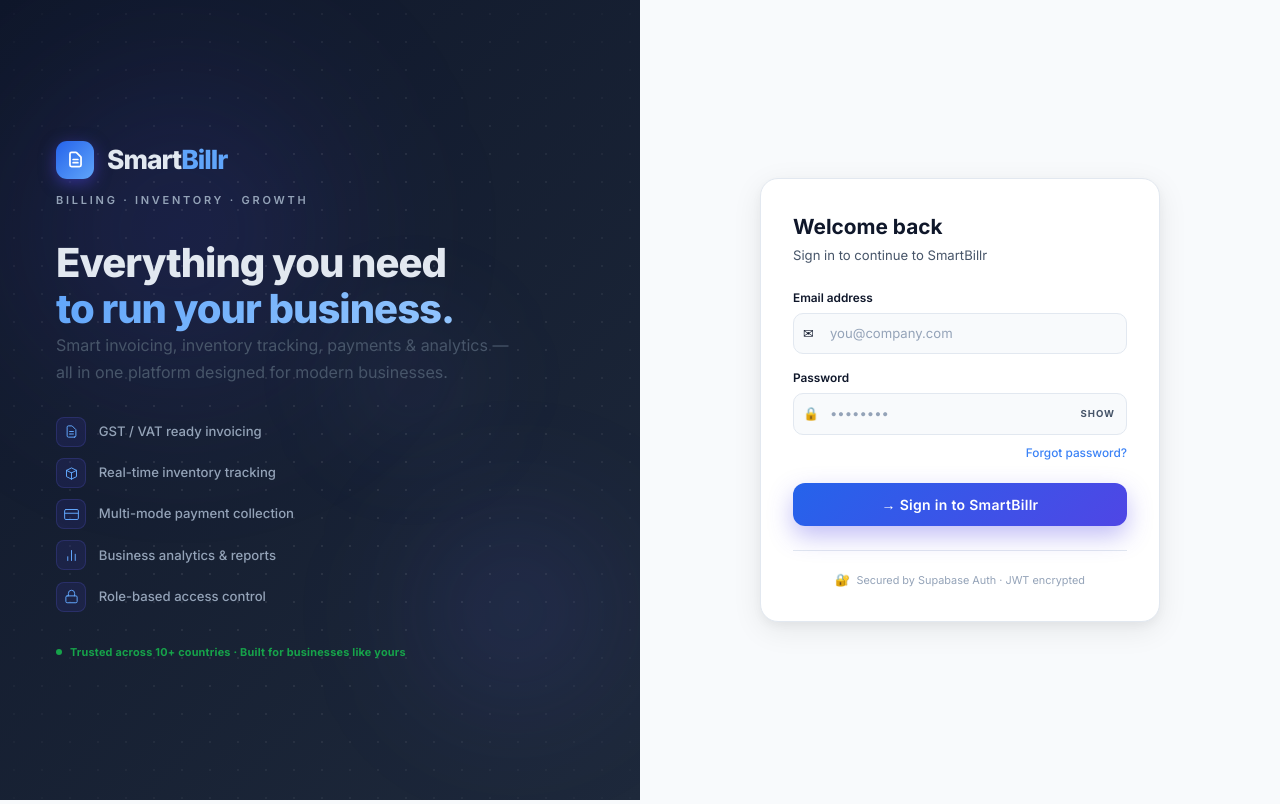
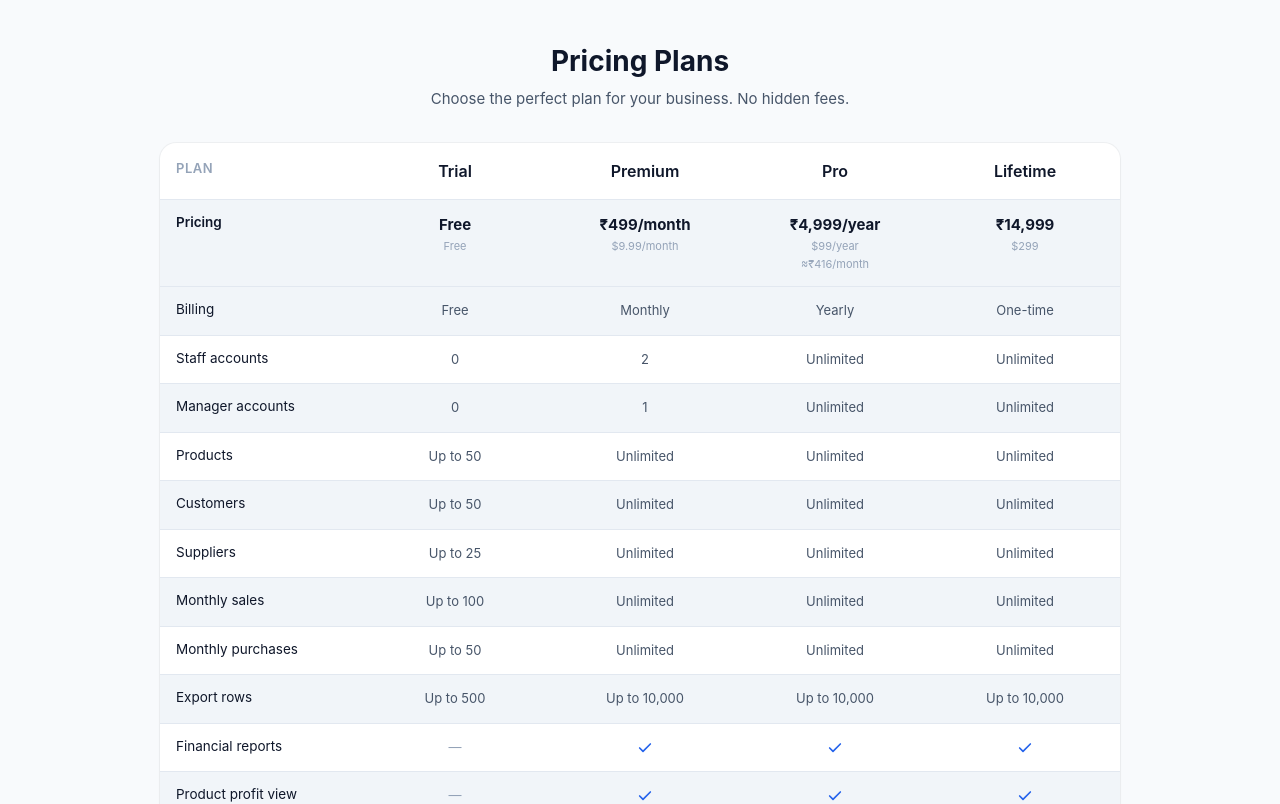
Before and after one commit to Venkat-2106/smartbillr, a React (Vite) app in the folder frontend/: page /subscription in a window 1280 px wide. Before the commit this address led to /login. Shown: the top 804 px of the page. Built offline with nearby package versions, Linux system fonts and the light colour scheme; no server answers.

Commit message:
refresh commit

```diff
--- a/frontend/src/features/public/components/LandingNav.jsx
+++ b/frontend/src/features/public/components/LandingNav.jsx
@@ -42,6 +42,7 @@
 
   const navLinks = [
     { label: 'Features', target: 'features' },
+    { label: 'Pricing', target: 'pricing' },
     { label: 'About', target: 'about' },
     { label: 'Contact', target: 'contact' },
   ]
@@ -121,7 +122,7 @@
           {navLinks.map((link) => (
             <button
               key={link.target}
-              onClick={() => scrollTo(link.target)}
+              onClick={() => link.target === 'pricing' ? navigate('/subscription') : scrollTo(link.target)}
               onMouseEnter={() => setHoveredLink(link.target)}
               onMouseLeave={() => setHoveredLink(null)}
               style={{
@@ -221,7 +222,7 @@
           {navLinks.map((link) => (
             <button
               key={link.target}
-              onClick={() => scrollTo(link.target)}
+              onClick={() => link.target === 'pricing' ? navigate('/subscription') : scrollTo(link.target)}
               style={mobileItemStyle}
             >
               {link.label}
--- a/frontend/src/features/settings/pages/SettingsPage.jsx
+++ b/frontend/src/features/settings/pages/SettingsPage.jsx
@@ -11,10 +11,14 @@
 import { COUNTRIES } from '../../../shared/data/countries'
 import { useBusiness, useUpdateBusiness } from '../hooks/useSettings'
 import { businessSchema } from '../schemas/businessSchema'
+import { useSubscription } from '../../subscription/hooks/useSubscription'
+import { SUBSCRIPTION_DISPLAY_NAMES as DISPLAY_NAMES } from '../../../shared/utils/subscriptionUtils'
+import { formatDate } from '../../../shared/utils/formatDate'
 
 const TABS = [
   { key: 'general', label: 'Business Info' },
   { key: 'tax', label: 'Tax Settings' },
+  { key: 'pricing', label: 'Pricing & Plans' },
 ]
 
 export default function SettingsPage() {
@@ -23,6 +27,7 @@
 
   const { data, isLoading, isError } = useBusiness()
   const { mutate: save, isPending: isSaving } = useUpdateBusiness()
+  const { data: sub, isLoading: subLoading } = useSubscription()
 
   const business = data?.data ?? data
 
@@ -123,6 +128,97 @@
               color: 'var(--danger-text)', fontWeight: 500,
             }}>
               Could not load business settings. Check that the backend is running and refresh.
+            </div>
+          ) : activeTab === 'pricing' ? (
+            <div>
+              {subLoading ? (
+                <div style={{ display: 'flex', justifyContent: 'center', padding: 48 }}>
+                  <Spinner size="md" />
+                </div>
+              ) : (
+                <>
+                  <p style={{
+                    fontSize: 10.5, fontWeight: 700, textTransform: 'uppercase',
+                    letterSpacing: '0.08em', color: 'var(--text-muted)',
+                    margin: '0 0 20px',
+                  }}>
+                    Current Plan
+                  </p>
+
+                  <div style={{
+                    background: 'var(--bg-card)',
+                    border: '1px solid var(--border)',
+                    borderRadius: 12,
+                    padding: 24,
+                    marginBottom: 20,
+                    textAlign: 'center',
+                  }}>
+                    <div style={{
+                      width: 56, height: 56, borderRadius: '50%',
+                      background: 'var(--accent-50)',
+                      display: 'flex', alignItems: 'center', justifyContent: 'center',
+                      margin: '0 auto 16px',
+                    }}>
+                      <svg width="28" height="28" viewBox="0 0 24 24" fill="none" stroke="var(--accent-600)" strokeWidth="2" strokeLinecap="round" strokeLinejoin="round">
+                        <rect x="3" y="11" width="18" height="11" rx="2" ry="2" />
+                        <path d="M7 11V7a5 5 0 0 1 10 0v4" />
+                      </svg>
+                    </div>
+
+                    <h2 style={{ fontSize: 20, fontWeight: 600, margin: '0 0 4px', color: 'var(--text-primary)' }}>
+                      {sub ? (DISPLAY_NAMES[sub.subscription_type] || 'Trial') : 'Trial'}
+                    </h2>
+                    <p style={{ margin: '0 0 20px', fontSize: 13, color: 'var(--text-secondary)' }}>
+                      {sub?.is_expired
+                        ? 'Your subscription has expired. Renew to continue using all features.'
+                        : 'Your plan is active.'}
+                    </p>
+
+                    <div style={{
+                      display: 'flex', justifyContent: 'center', gap: 28,
+                      flexWrap: 'wrap', marginBottom: 24,
+                    }}>
+                      <div style={{ textAlign: 'center' }}>
+                        <div style={{ fontSize: 11, color: 'var(--text-muted)', marginBottom: 2 }}>Status</div>
+                        <div style={{ fontSize: 14, fontWeight: 600, color: sub?.is_expired ? 'var(--danger)' : 'var(--text-primary)' }}>
+                          {sub?.payment_status === 'paid' ? 'Active' : sub?.payment_status || '—'}
+                        </div>
+                      </div>
+                      {sub?.trial_end_at && (
+                        <div style={{ textAlign: 'center' }}>
+                          <div style={{ fontSize: 11, color: 'var(--text-muted)', marginBottom: 2 }}>Trial Ends</div>
+                          <div style={{ fontSize: 14, fontWeight: 600, color: 'var(--text-primary)' }}>
+                            {formatDate(sub.trial_end_at)}
+                          </div>
+                        </div>
+                      )}
+                      {sub?.subscription_end_at && (
+                        <div style={{ textAlign: 'center' }}>
+                          <div style={{ fontSize: 11, color: 'var(--text-muted)', marginBottom: 2 }}>Subscription Ends</div>
+                          <div style={{ fontSize: 14, fontWeight: 600, color: 'var(--text-primary)' }}>
+                            {formatDate(sub.subscription_end_at)}
+                          </div>
+                        </div>
+                      )}
+                      {sub?.days_remaining !== null && sub?.days_remaining !== undefined && (
+                        <div style={{ textAlign: 'center' }}>
+                          <div style={{ fontSize: 11, color: 'var(--text-muted)', marginBottom: 2 }}>Days Remaining</div>
+                          <div style={{
+                            fontSize: 14, fontWeight: 600,
+                            color: sub.days_remaining <= 7 ? 'var(--danger)' : 'var(--text-primary)',
+                          }}>
+                            {sub.days_remaining}
+                          </div>
+                        </div>
+                      )}
+                    </div>
+
+                    <Button variant="primary" onClick={() => navigate('/subscription')}>
+                      View all plans
+                    </Button>
+                  </div>
+                </>
+              )}
             </div>
           ) : (
             <form onSubmit={handleSubmit(onSubmit)} noValidate>
--- a/frontend/src/features/subscription/pages/SubscriptionPage.jsx
+++ b/frontend/src/features/subscription/pages/SubscriptionPage.jsx
@@ -1,8 +1,9 @@
 import { useNavigate } from 'react-router-dom'
-import { Spinner } from '../../../shared/components'
+import { Spinner, Button } from '../../../shared/components'
 import { useSubscription } from '../hooks/useSubscription'
 import useAuthStore from '../../../store/authStore'
-import { useEffect, useMemo } from 'react'
+import { useMemo } from 'react'
+import { formatDate } from '../../../shared/utils/formatDate'
 import {
   SUBSCRIPTION_DISPLAY_NAMES as DISPLAY_NAMES,
   PLAN_ORDER, NEXT_TIER, getSubscriptionDisplayName,
@@ -61,33 +62,66 @@
   },
 }
 
+const PRICING = {
+  trial:   { inr: 'Free',               usd: 'Free' },
+  monthly: { inr: '₹499/month',         usd: '$9.99/month' },
+  annual:  { inr: '₹4,999/year',        usd: '$99/year',        inrSub: '≈₹416/month', usdSub: '≈$8.25/month' },
+  lifetime:{ inr: '₹14,999',            usd: '$299' },
+}
+
 function getPlanData(tier) {
   const s = STAFF_LIMITS_PLANS[tier] || STAFF_LIMITS_PLANS.trial
   const f = FEATURE_LIMITS_PLANS[tier] || FEATURE_LIMITS_PLANS.trial
   return { staff: s.staff, manager: s.manager, ...f }
 }
 
+function CheckIcon() {
+  return (
+    <svg width="16" height="16" viewBox="0 0 24 24" fill="none" stroke="var(--accent-600)" strokeWidth="2.5" strokeLinecap="round" strokeLinejoin="round" style={{ display: 'inline-block', verticalAlign: 'middle' }}>
+      <polyline points="20 6 9 17 4 12" />
+    </svg>
+  )
+}
+
+function FeatureValue({ val }) {
+  if (val === '✓') return <CheckIcon />
+  if (val === '—') return <span style={{ color: 'var(--text-muted)' }}>—</span>
+  return <>{val}</>
+}
+
 export default function SubscriptionPage() {
   const navigate = useNavigate()
   const { data: sub, isLoading } = useSubscription()
   const token = useAuthStore(s => s.token)
+  const business = useAuthStore(s => s.business)
+  const country = business?.business_country_code || 'IN'
 
-  useEffect(() => {
-    if (!token) {
-      navigate('/login', { replace: true })
-    }
-  }, [token, navigate])
+  const isLoggedIn = !!token
+  const currentTier = sub?.subscription_type || 'trial'
+  const nextTier = sub && NEXT_TIER[currentTier]
 
-  const currentTier = sub?.subscription_type || 'trial'
-  const nextTier = NEXT_TIER[currentTier]
+  const isNativeINR = country === 'IN'
 
   const plans = useMemo(() => PLAN_ORDER.map((tier) => ({
     id: tier,
     name: DISPLAY_NAMES[tier],
-    isCurrent: tier === currentTier,
-    isUpgrade: tier === nextTier,
+    isCurrent: isLoggedIn && tier === currentTier,
+    isUpgrade: isLoggedIn && sub && tier === nextTier,
     data: getPlanData(tier),
-  })), [currentTier, nextTier])
+  })), [currentTier, nextTier, isLoggedIn, sub])
+
+  const pricingRow = useMemo(() => ({
+    label: 'Pricing',
+    values: plans.map(p => {
+      const price = PRICING[p.id]
+      if (!price) return { primary: '—', secondary: null, subtitle: null }
+      return {
+        primary: isNativeINR ? price.inr : price.usd,
+        secondary: isNativeINR ? price.usd : price.inr,
+        subtitle: isNativeINR ? (price.inrSub || null) : (price.usdSub || null),
+      }
+    }),
+  }), [plans, isNativeINR])
 
   const featureRows = useMemo(() => FEATURES.map((f) => {
     const planValues = plans.map((p) => {
@@ -109,18 +143,10 @@
     return { label: f.label, values: planValues }
   }), [plans])
 
-  if (isLoading) {
+  if (isLoading && isLoggedIn) {
     return (
-      <div style={{ display: 'flex', justifyContent: 'center', alignItems: 'center', height: '100vh' }}>
+      <div style={{ display: 'flex', justifyContent: 'center', alignItems: 'center', height: '100vh', background: 'var(--bg-page)' }}>
         <Spinner size={32} />
-      </div>
-    )
-  }
-
-  if (!sub) {
-    return (
-      <div style={{ display: 'flex', justifyContent: 'center', alignItems: 'center', height: '100vh' }}>
-        <p>Unable to load subscription information.</p>
       </div>
     )
   }
@@ -131,41 +157,57 @@
     suspended: 'Suspended',
   }
 
+  const hasSubscription = isLoggedIn && sub
+
   return (
     <div style={{
       minHeight: '100vh',
-      background: '#f5f5f5',
-      padding: 24,
-      fontFamily: 'system-ui, sans-serif',
+      background: 'var(--bg-page)',
+      padding: 'var(--page-padding-desktop, 2rem)',
+      fontFamily: 'var(--font-sans, "Inter", sans-serif)',
     }}>
       <div style={{ maxWidth: 960, margin: '0 auto' }}>
 
-        {/* ── Current subscription card ── */}
+        {/* ── Page header ── */}
+        <div style={{ textAlign: 'center', marginBottom: 32, paddingTop: 8 }}>
+          <h1 style={{ fontSize: 28, fontWeight: 700, margin: '0 0 6px', color: 'var(--text-primary)' }}>
+            {hasSubscription ? 'Plans & Pricing' : 'Pricing Plans'}
+          </h1>
+          <p style={{ margin: 0, fontSize: 15, color: 'var(--text-secondary)', lineHeight: 1.5 }}>
+            {hasSubscription
+              ? 'Compare features and find the right plan for your business.'
+              : 'Choose the perfect plan for your business. No hidden fees.'}
+          </p>
+        </div>
+
+        {/* ── Current subscription card (only for logged-in users) ── */}
+        {hasSubscription && (
           <div style={{
-          background: 'white',
-          borderRadius: 16,
+            background: 'var(--bg-card)',
+            borderRadius: 'var(--r-xl, 16px)',
             padding: 32,
-          boxShadow: '0 4px 24px rgba(0,0,0,0.08)',
+            boxShadow: 'var(--shadow-card)',
             marginBottom: 32,
             textAlign: 'center',
+            borderTop: '3px solid var(--accent-600)',
           }}>
             <div style={{
               width: 64, height: 64, borderRadius: '50%',
-            background: sub.is_expired ? '#FEE2E2' : '#DBEAFE',
+              background: sub.is_expired ? 'var(--danger-bg)' : 'var(--accent-50)',
               display: 'flex', alignItems: 'center', justifyContent: 'center',
               margin: '0 auto 20px',
             }}>
-            <svg width="32" height="32" viewBox="0 0 24 24" fill="none" stroke={sub.is_expired ? '#DC2626' : '#2563EB'} strokeWidth="2" strokeLinecap="round" strokeLinejoin="round">
+              <svg width="32" height="32" viewBox="0 0 24 24" fill="none" stroke={sub.is_expired ? 'var(--danger)' : 'var(--accent-600)'} strokeWidth="2" strokeLinecap="round" strokeLinejoin="round">
                 <rect x="3" y="11" width="18" height="11" rx="2" ry="2" />
                 <path d="M7 11V7a5 5 0 0 1 10 0v4" />
               </svg>
             </div>
 
-          <h1 style={{ fontSize: 24, fontWeight: 600, margin: '0 0 8px', color: '#111' }}>
+            <h1 style={{ fontSize: 24, fontWeight: 600, margin: '0 0 8px', color: 'var(--text-primary)' }}>
               {sub.is_expired ? 'Subscription Required' : `${DISPLAY_NAMES[currentTier] || 'Trial'} Plan`}
             </h1>
 
-          <p style={{ color: '#666', margin: '0 0 24px', lineHeight: 1.5 }}>
+            <p style={{ color: 'var(--text-secondary)', margin: '0 0 24px', lineHeight: 1.5 }}>
               {sub.is_expired
                 ? 'Your access has been restricted. Please renew to continue.'
                 : 'Your subscription is active.'}
@@ -191,13 +233,14 @@
               )}
             </div>
           </div>
+        )}
 
-        {/* ── Upgrade callout ── */}
-        {nextTier && !sub.is_expired && (
+        {/* ── Upgrade callout (only for logged-in users) ── */}
+        {hasSubscription && nextTier && !sub.is_expired && (
           <div style={{
-            background: 'linear-gradient(135deg, #FFF7ED 0%, #FEF3C7 100%)',
-            border: '1px solid #FDE68A',
-            borderRadius: 16,
+            background: 'color-mix(in srgb, var(--accent-600) 8%, var(--bg-card))',
+            border: '1px solid color-mix(in srgb, var(--accent-600) 20%, transparent)',
+            borderRadius: 'var(--r-xl, 16px)',
             padding: 24,
             marginBottom: 32,
             display: 'flex',
@@ -207,58 +250,46 @@
             gap: 16,
           }}>
             <div>
-              <p style={{ margin: '0 0 4px', fontSize: 16, fontWeight: 600, color: '#92400E' }}>
+              <p style={{ margin: '0 0 4px', fontSize: 16, fontWeight: 600, color: 'var(--accent-700)' }}>
                 Upgrade to {DISPLAY_NAMES[nextTier]}
               </p>
-              <p style={{ margin: 0, fontSize: 14, color: '#B45309', lineHeight: 1.5 }}>
+              <p style={{ margin: 0, fontSize: 14, color: 'var(--accent-600)', lineHeight: 1.5 }}>
                 Unlock more features and higher limits for your business.
               </p>
             </div>
-            <button
-              type="button"
+            <Button
+              variant="primary"
               onClick={() => navigate('/upgrade')}
-              style={{
-                padding: '10px 24px',
-                background: 'linear-gradient(135deg, #F59E0B, #D97706)',
-                color: 'white',
-                border: 'none',
-                borderRadius: 8,
-                fontSize: 14,
-                fontWeight: 600,
-                cursor: 'pointer',
-                whiteSpace: 'nowrap',
-                boxShadow: '0 1px 3px rgba(217,119,6,0.3)',
-              }}
+              rightIcon={<span style={{ marginLeft: 2 }}>→</span>}
             >
-              Upgrade now →
-            </button>
+              Upgrade now
+            </Button>
           </div>
         )}
 
         {/* ── Plan comparison table ── */}
         <div style={{
-          background: 'white',
-          borderRadius: 16,
-          boxShadow: '0 4px 24px rgba(0,0,0,0.08)',
-          overflow: 'hidden',
+          background: 'var(--bg-card)',
+          borderRadius: 'var(--r-xl, 16px)',
+          boxShadow: 'var(--shadow-card)',
         }}>
           <div style={{
             display: 'grid',
             gridTemplateColumns: `200px repeat(${plans.length}, 1fr)`,
-            borderBottom: '1px solid #E5E7EB',
+            borderBottom: '1px solid var(--border)',
           }}>
-            <div style={{ padding: 16, fontSize: 13, fontWeight: 600, color: '#6B7280' }}>Plan</div>
+            <div style={{ padding: '16px 16px', fontSize: 13, fontWeight: 600, color: 'var(--text-muted)', textTransform: 'uppercase', letterSpacing: '0.04em' }}>Plan</div>
             {plans.map((p) => (
               <div key={p.id} style={{
-                padding: 16,
+                padding: '16px 16px',
                 textAlign: 'center',
-                background: p.isCurrent ? '#FFF7ED' : 'transparent',
+                background: p.isCurrent ? 'var(--accent-50)' : 'transparent',
                 position: 'relative',
               }}>
                 {p.isUpgrade && (
                   <span style={{
                     position: 'absolute', top: -8, left: '50%', transform: 'translateX(-50%)',
-                    background: 'linear-gradient(135deg, #F59E0B, #D97706)',
+                    background: 'linear-gradient(135deg, var(--accent-600), var(--accent-500))',
                     color: 'white', fontSize: 10, fontWeight: 600,
                     padding: '2px 10px', borderRadius: 10,
                     whiteSpace: 'nowrap',
@@ -266,11 +297,44 @@
                     Recommended
                   </span>
                 )}
-                <div style={{ fontSize: 16, fontWeight: 600, color: p.isCurrent ? '#92400E' : '#111' }}>
+                <div style={{ fontSize: 16, fontWeight: 600, color: p.isCurrent ? 'var(--accent-700)' : 'var(--text-primary)' }}>
                   {p.name}
                 </div>
                 {p.isCurrent && (
-                  <div style={{ fontSize: 11, color: '#B45309', marginTop: 2 }}>Current</div>
+                  <div style={{ fontSize: 11, fontWeight: 600, color: 'var(--accent-600)', marginTop: 2 }}>Current</div>
+                )}
+              </div>
+            ))}
+          </div>
+
+          {/* ── Pricing row ── */}
+          <div style={{
+            display: 'grid',
+            gridTemplateColumns: `200px repeat(${plans.length}, 1fr)`,
+            borderBottom: '1px solid var(--border)',
+            background: 'var(--bg-subtle)',
+          }}>
+            <div style={{ padding: '12px 16px', fontSize: 13.5, fontWeight: 600, color: 'var(--text-primary)' }}>
+              Pricing
+            </div>
+            {pricingRow.values.map((price, j) => (
+              <div key={j} style={{
+                padding: '14px 16px',
+                textAlign: 'center',
+                background: plans[j].isCurrent ? 'var(--accent-50)' : 'transparent',
+              }}>
+                <div style={{ fontSize: 15, fontWeight: 700, color: plans[j].isCurrent ? 'var(--accent-700)' : 'var(--text-primary)' }}>
+                  {price.primary}
+                </div>
+                {price.secondary && (
+                  <div style={{ fontSize: 11, color: 'var(--text-muted)', marginTop: 2 }}>
+                    {price.secondary}
+                  </div>
+                )}
+                {price.subtitle && (
+                  <div style={{ fontSize: 11, color: 'var(--text-muted)', marginTop: 1 }}>
+                    {price.subtitle}
+                  </div>
                 )}
               </div>
             ))}
@@ -280,21 +344,22 @@
             <div key={i} style={{
               display: 'grid',
               gridTemplateColumns: `200px repeat(${plans.length}, 1fr)`,
-              borderBottom: i < featureRows.length - 1 ? '1px solid #F3F4F6' : 'none',
-              background: i % 2 === 0 ? '#FAFAFA' : 'white',
+              borderBottom: i < featureRows.length - 1 ? '1px solid var(--border)' : 'none',
+              background: i % 2 === 0 ? 'var(--bg-subtle)' : 'transparent',
             }}>
-              <div style={{ padding: '12px 16px', fontSize: 13.5, color: '#374151' }}>
+              <div style={{ padding: '12px 16px', fontSize: 13.5, color: 'var(--text-primary)' }}>
                 {row.label}
               </div>
               {row.values.map((val, j) => (
                 <div key={j} style={{
-                  padding: '12px 16px',
+                  padding: '14px 16px',
                   textAlign: 'center',
                   fontSize: 13,
                   fontWeight: plans[j].isCurrent ? 600 : 400,
-                  color: plans[j].isCurrent ? '#92400E' : '#6B7280',
+                  color: plans[j].isCurrent ? 'var(--accent-700)' : 'var(--text-secondary)',
+                  background: plans[j].isCurrent ? 'var(--accent-50)' : 'transparent',
                 }}>
-                  {val}
+                  <FeatureValue val={val} />
                 </div>
               ))}
             </div>
@@ -303,36 +368,21 @@
 
         {/* ── Contact support ── */}
         <div style={{
-          background: '#FFF7ED',
-          borderRadius: 12,
+          background: 'color-mix(in srgb, var(--accent-600) 8%, var(--bg-card))',
+          border: '1px solid color-mix(in srgb, var(--accent-600) 20%, transparent)',
+          borderRadius: 'var(--r-lg, 12px)',
           padding: 16,
           marginTop: 24,
           textAlign: 'center',
         }}>
-          <p style={{ margin: '0 0 4px', fontSize: 14, color: '#9A3412', fontWeight: 500 }}>
+          <p style={{ margin: '0 0 4px', fontSize: 14, color: 'var(--accent-700)', fontWeight: 500 }}>
             Need help choosing a plan or a custom solution?
           </p>
-          <p style={{ margin: 0, fontSize: 14, color: '#C2410C' }}>
+          <p style={{ margin: 0, fontSize: 14, color: 'var(--accent-600)' }}>
             Email: support@smartbillr.com &nbsp;|&nbsp; WhatsApp: +91-XXXXXXXXXX
           </p>
         </div>
 
-        <div style={{ textAlign: 'center', marginTop: 24 }}>
-          <button
-            onClick={() => { useAuthStore.getState().clearAuth(); navigate('/login', { replace: true }) }}
-            style={{
-              padding: '10px 24px',
-              background: 'none',
-              color: '#6B7280',
-              border: '1px solid #D1D5DB',
-              borderRadius: 8,
-              fontSize: 14,
-              cursor: 'pointer',
-            }}
-          >
-            Sign Out
-          </button>
-        </div>
       </div>
     </div>
   )
@@ -341,19 +391,13 @@
 function InfoBadge({ label, value, highlight }) {
   return (
     <div style={{ textAlign: 'center' }}>
-      <div style={{ fontSize: 12, color: '#6B7280', marginBottom: 2 }}>{label}</div>
+      <div style={{ fontSize: 12, color: 'var(--text-muted)', marginBottom: 2 }}>{label}</div>
       <div style={{
         fontSize: 15, fontWeight: 600,
-        color: highlight ? '#DC2626' : '#111',
+        color: highlight ? 'var(--danger)' : 'var(--text-primary)',
       }}>
         {value}
       </div>
     </div>
   )
 }
-
-function formatDate(iso) {
-  if (!iso) return '—'
-  const d = new Date(iso)
-  return d.toLocaleDateString('en-IN', { year: 'numeric', month: 'short', day: 'numeric' })
-}
```
Also changed, not shown: frontend/src/features/auth/pages/SignupPage.jsx (+14 -0 lines), frontend/src/features/public/components/LandingHero.jsx (+29 -7 lines), 1 other file (tests, documents, lock files or other folders). Lines whose indentation alone changed are shown as unchanged.
